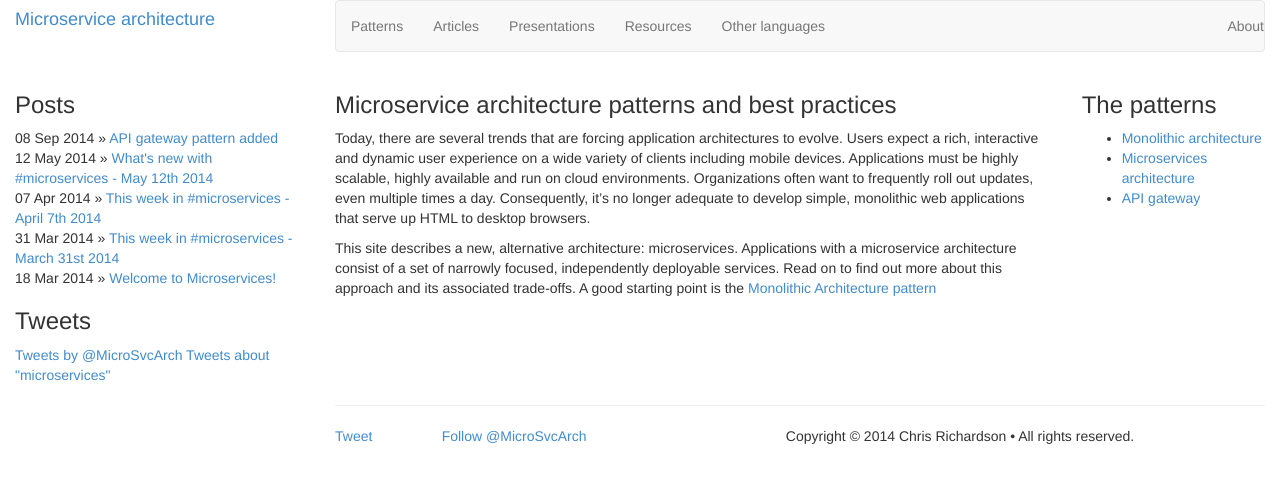
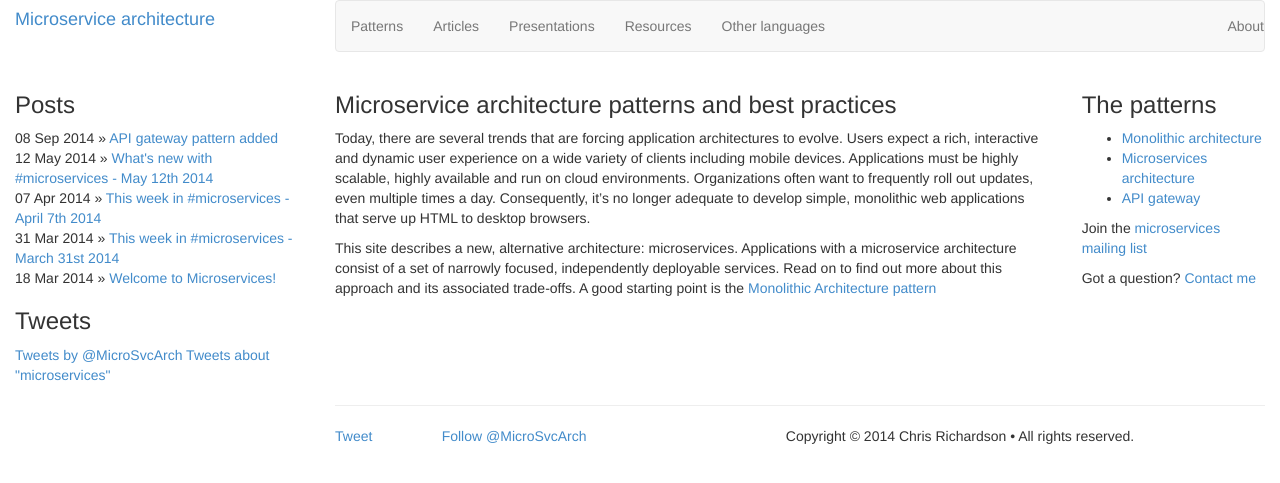
Before and after one commit to joobn72/microservices, a Jekyll site: the page built from index.html, in a window 1280 px wide. Shown: the top 483 px of the page. Built offline with Jekyll 4.4.1, drawn with Linux system fonts in a browser that asks for light colours; Markdown is read by kramdown in place of the engine named in the settings; comment, search, counter and statistics services are not loaded.

Commit message:
Added links to mailing list and contact form

```diff
--- a/_includes/patterns.html
+++ b/_includes/patterns.html
@@ -5,3 +5,7 @@
 
 <li><a href="/patterns/apigateway.html">API gateway</a></li>
 </ul>
+
+<p>Join the <a href="https://groups.google.com/forum/#!forum/microservices">microservices mailing list</a></p>
+
+<p>Got a question? <a href="https://chrisrichardson.wufoo.com/forms/zgp4xr60erb04x/">Contact me</a></p>
```
Also changed, not shown: _includes.md/patterns.md (+4 -0 lines).
